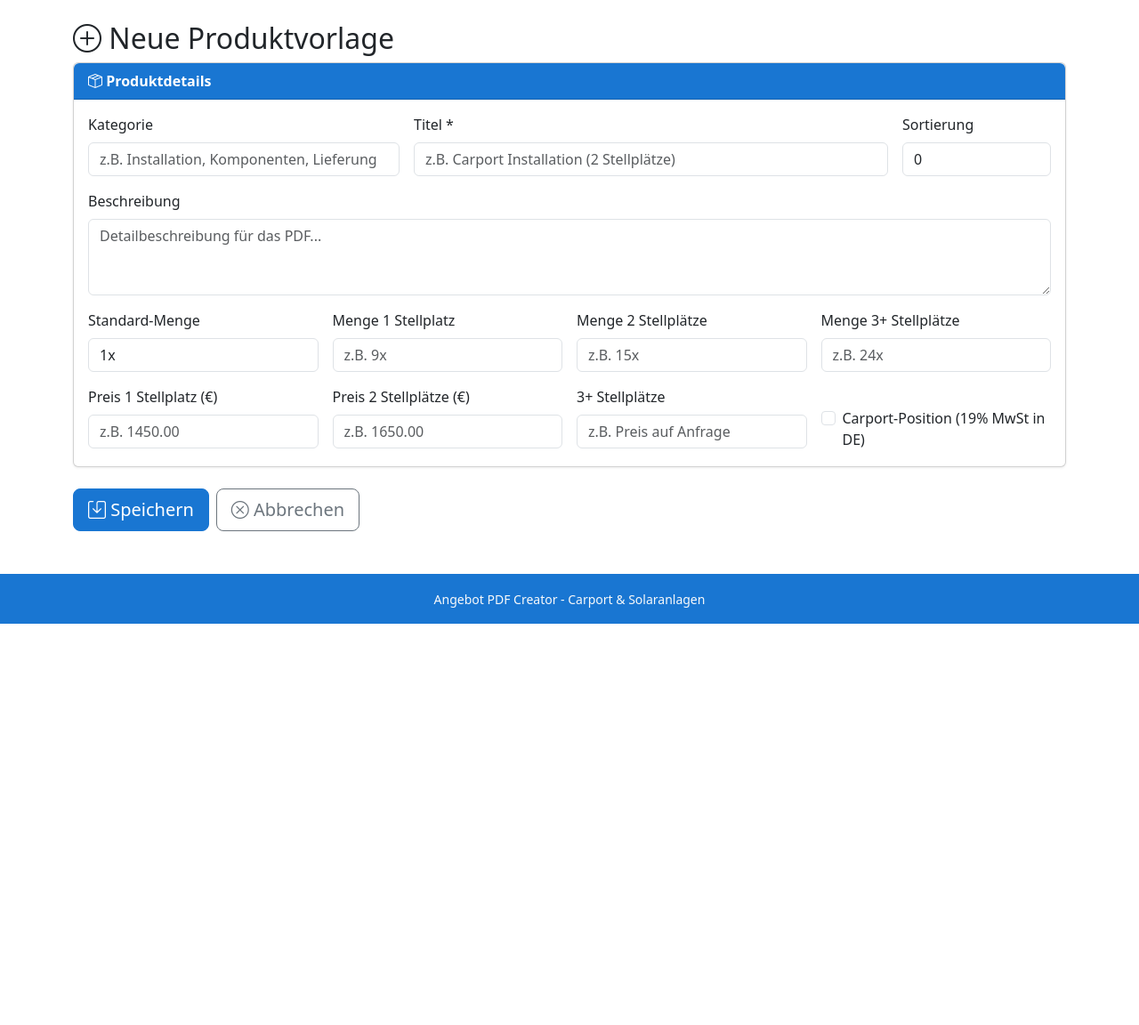
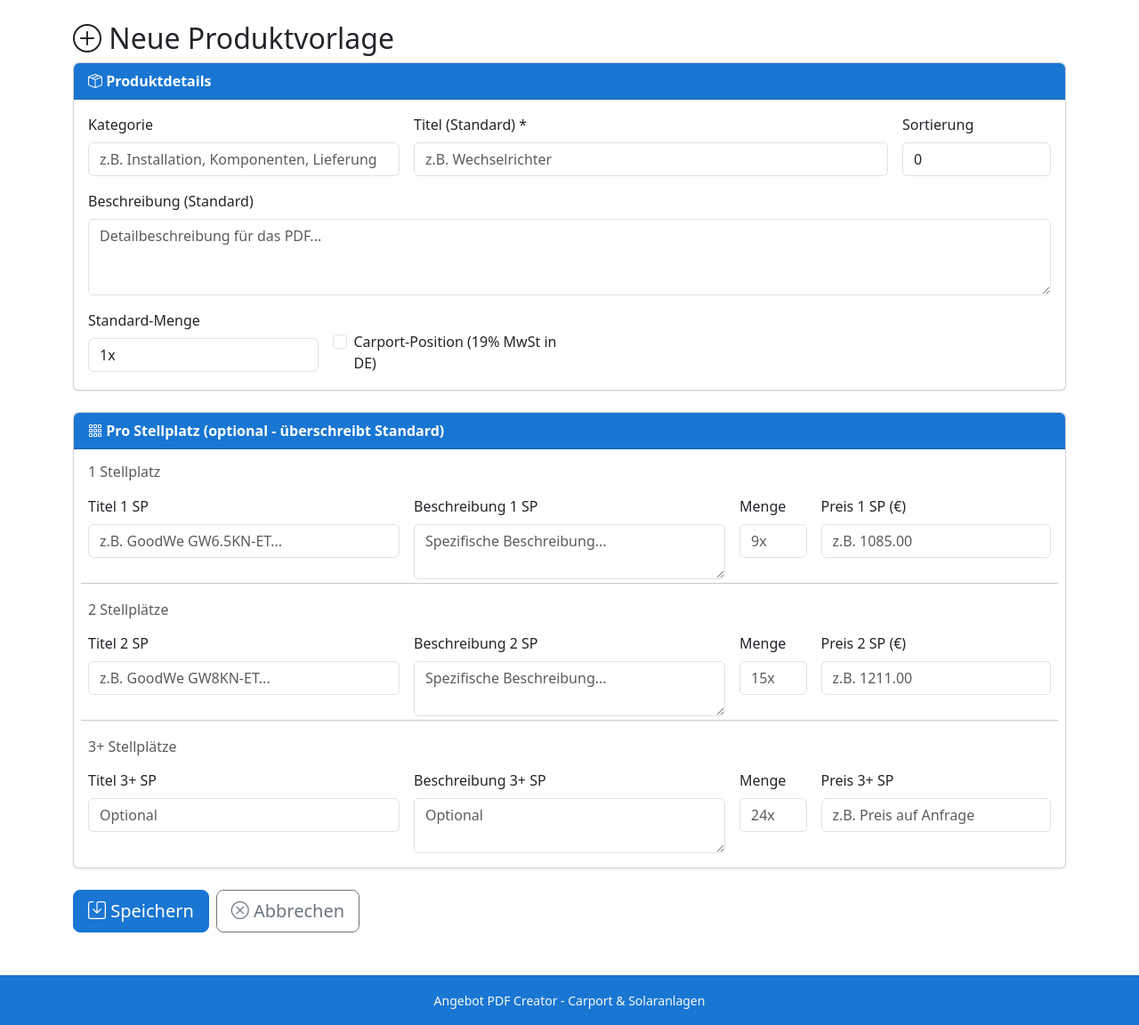
Before and after one commit to sitterdave/PDFAngebotCreator, a Flask app: page /products/new in a window 1280 px wide. Shown: the part 56-1208 px from the top of the page at 89% size. Before the commit the page ends 757 px from the top, so only its background shows below. Run offline with Flask 3, Linux system fonts and the light colour scheme; data comes from the database, SQL or seed files in the repository.

Commit message:
Stellplatzabhängige Titel/Beschreibung/Menge für Produktvorlagen
- DB: Neue Spalten title_1/2_slot, description_1/2_slot, quantity_1/2_slot
  für stellplatzspezifische Overrides in product_templates
- Wechselrichter: GoodWe GW6.5KN-ET (1SP, 1.085€) / GW8KN-ET (2SP, 1.211€)
  mit slot-spezifischen Titeln und Beschreibungen
- Batteriespeicher: 3 separate Optionen statt generischer Vorlage:
  Pylontech 7,1kWh (2.950€), Pylontech 10,65kWh (3.458€),
  Huawei LUNA2000 10kWh (4.050€)
- PV-Module: Mengen 9x (1SP) / 15x (2SP) / 24x (3+SP)
- Produktformular: Übersichtliche Sektion "Pro Stellplatz" für alle Overrides
- JS: Template-Auswahl zeigt slot-spezifische Titel/Beschreibung/Menge/Preis
  und aktualisiert bei Stellplatz-Wechsel
- Summen (Netto/Brutto) in Angebots-Formular und -Ansicht zentriert

https://claude.ai/code/session_01GQpgSP7vYaRcib7sALREaL

```diff
--- a/app.py
+++ b/app.py
@@ -328,6 +328,12 @@ def _parse_product_form(form):
         'title': form.get('title', ''),
         'description': form.get('description', ''),
         'default_quantity': form.get('default_quantity', '1x'),
+        'title_1_slot': form.get('title_1_slot', ''),
+        'title_2_slot': form.get('title_2_slot', ''),
+        'title_3_plus_title': form.get('title_3_plus_title', ''),
+        'description_1_slot': form.get('description_1_slot', ''),
+        'description_2_slot': form.get('description_2_slot', ''),
+        'description_3_plus_desc': form.get('description_3_plus_desc', ''),
         'quantity_1_slot': form.get('quantity_1_slot', ''),
         'quantity_2_slot': form.get('quantity_2_slot', ''),
         'quantity_3_plus_qty': form.get('quantity_3_plus_qty', ''),
--- a/templates/product_form.html
+++ b/templates/product_form.html
@@ -29,10 +29,10 @@
                     </datalist>
                 </div>
                 <div class="col-md-6">
-                    <label class="form-label">Titel *</label>
+                    <label class="form-label">Titel (Standard) *</label>
                     <input type="text" name="title" class="form-control"
                            value="{{ product.title or '' }}" required
-                           placeholder="z.B. Carport Installation (2 Stellplätze)">
+                           placeholder="z.B. Wechselrichter">
                 </div>
                 <div class="col-md-2">
                     <label class="form-label">Sortierung</label>
@@ -40,7 +40,7 @@
                            value="{{ product.sort_order or 0 }}">
                 </div>
                 <div class="col-md-12">
-                    <label class="form-label">Beschreibung</label>
+                    <label class="form-label">Beschreibung (Standard)</label>
                     <textarea name="description" class="form-control" rows="3"
                               placeholder="Detailbeschreibung für das PDF...">{{ product.description or '' }}</textarea>
                 </div>
@@ -50,39 +50,6 @@
                            value="{{ product.default_quantity or '1x' }}" placeholder="1x">
                 </div>
                 <div class="col-md-3">
-                    <label class="form-label">Menge 1 Stellplatz</label>
-                    <input type="text" name="quantity_1_slot" class="form-control"
-                           value="{{ product.quantity_1_slot or '' }}" placeholder="z.B. 9x">
-                </div>
-                <div class="col-md-3">
-                    <label class="form-label">Menge 2 Stellplätze</label>
-                    <input type="text" name="quantity_2_slot" class="form-control"
-                           value="{{ product.quantity_2_slot or '' }}" placeholder="z.B. 15x">
-                </div>
-                <div class="col-md-3">
-                    <label class="form-label">Menge 3+ Stellplätze</label>
-                    <input type="text" name="quantity_3_plus_qty" class="form-control"
-                           value="{{ product.quantity_3_plus_qty or '' }}" placeholder="z.B. 24x">
-                </div>
-                <div class="col-md-3">
-                    <label class="form-label">Preis 1 Stellplatz (&euro;)</label>
-                    <input type="number" name="price_1_slot" class="form-control"
-                           value="{{ product.price_1_slot if product.price_1_slot is not none else '' }}"
-                           step="0.01" placeholder="z.B. 1450.00">
-                </div>
-                <div class="col-md-3">
-                    <label class="form-label">Preis 2 Stellplätze (&euro;)</label>
-                    <input type="number" name="price_2_slot" class="form-control"
-                           value="{{ product.price_2_slot if product.price_2_slot is not none else '' }}"
-                           step="0.01" placeholder="z.B. 1650.00">
-                </div>
-                <div class="col-md-3">
-                    <label class="form-label">3+ Stellplätze</label>
-                    <input type="text" name="price_3_plus" class="form-control"
-                           value="{{ product.price_3_plus or '' }}"
-                           placeholder="z.B. Preis auf Anfrage">
-                </div>
-                <div class="col-md-3">
                     <div class="form-check mt-4">
                         <input type="checkbox" name="is_carport" class="form-check-input" value="1"
                                {{ 'checked' if product.is_carport }} id="isCarport">
@@ -90,6 +57,92 @@
                             Carport-Position (19% MwSt in DE)
                         </label>
                     </div>
+                </div>
+            </div>
+        </div>
+    </div>
+
+    <!-- Stellplatz-spezifische Overrides -->
+    <div class="card mb-4">
+        <div class="card-header bg-teal text-white">
+            <i class="bi bi-grid-3x3-gap"></i> Pro Stellplatz (optional - überschreibt Standard)
+        </div>
+        <div class="card-body">
+            <div class="row g-3">
+                <!-- 1 Stellplatz -->
+                <div class="col-12"><h6 class="text-muted mb-0">1 Stellplatz</h6></div>
+                <div class="col-md-4">
+                    <label class="form-label">Titel 1 SP</label>
+                    <input type="text" name="title_1_slot" class="form-control"
+                           value="{{ product.title_1_slot or '' }}" placeholder="z.B. GoodWe GW6.5KN-ET...">
+                </div>
+                <div class="col-md-4">
+                    <label class="form-label">Beschreibung 1 SP</label>
+                    <textarea name="description_1_slot" class="form-control" rows="2"
+                              placeholder="Spezifische Beschreibung...">{{ product.description_1_slot or '' }}</textarea>
+                </div>
+                <div class="col-md-1">
+                    <label class="form-label">Menge</label>
+                    <input type="text" name="quantity_1_slot" class="form-control"
+                           value="{{ product.quantity_1_slot or '' }}" placeholder="9x">
+                </div>
+                <div class="col-md-3">
+                    <label class="form-label">Preis 1 SP (&euro;)</label>
+                    <input type="number" name="price_1_slot" class="form-control"
+                           value="{{ product.price_1_slot if product.price_1_slot is not none else '' }}"
+                           step="0.01" placeholder="z.B. 1085.00">
+                </div>
+
+                <hr class="my-1">
+
+                <!-- 2 Stellplätze -->
+                <div class="col-12"><h6 class="text-muted mb-0">2 Stellplätze</h6></div>
+                <div class="col-md-4">
+                    <label class="form-label">Titel 2 SP</label>
+                    <input type="text" name="title_2_slot" class="form-control"
+                           value="{{ product.title_2_slot or '' }}" placeholder="z.B. GoodWe GW8KN-ET...">
+                </div>
+                <div class="col-md-4">
+                    <label class="form-label">Beschreibung 2 SP</label>
+                    <textarea name="description_2_slot" class="form-control" rows="2"
+                              placeholder="Spezifische Beschreibung...">{{ product.description_2_slot or '' }}</textarea>
+                </div>
+                <div class="col-md-1">
+                    <label class="form-label">Menge</label>
+                    <input type="text" name="quantity_2_slot" class="form-control"
+                           value="{{ product.quantity_2_slot or '' }}" placeholder="15x">
+                </div>
+                <div class="col-md-3">
+                    <label class="form-label">Preis 2 SP (&euro;)</label>
+                    <input type="number" name="price_2_slot" class="form-control"
+                           value="{{ product.price_2_slot if product.price_2_slot is not none else '' }}"
+                           step="0.01" placeholder="z.B. 1211.00">
+                </div>
+
+                <hr class="my-1">
+
+                <!-- 3+ Stellplätze -->
+                <div class="col-12"><h6 class="text-muted mb-0">3+ Stellplätze</h6></div>
+                <div class="col-md-4">
+                    <label class="form-label">Titel 3+ SP</label>
+                    <input type="text" name="title_3_plus_title" class="form-control"
+                           value="{{ product.title_3_plus_title or '' }}" placeholder="Optional">
+                </div>
+                <div class="col-md-4">
+                    <label class="form-label">Beschreibung 3+ SP</label>
+                    <textarea name="description_3_plus_desc" class="form-control" rows="2"
+                              placeholder="Optional">{{ product.description_3_plus_desc or '' }}</textarea>
+                </div>
+                <div class="col-md-1">
+                    <label class="form-label">Menge</label>
+                    <input type="text" name="quantity_3_plus_qty" class="form-control"
+                           value="{{ product.quantity_3_plus_qty or '' }}" placeholder="24x">
+                </div>
+                <div class="col-md-3">
+                    <label class="form-label">Preis 3+ SP</label>
+                    <input type="text" name="price_3_plus" class="form-control"
+                           value="{{ product.price_3_plus or '' }}"
+                           placeholder="z.B. Preis auf Anfrage">
                 </div>
             </div>
         </div>
--- a/templates/quote_form.html
+++ b/templates/quote_form.html
@@ -171,7 +171,7 @@
             </div>
         </div>
         <div class="card-footer">
-            <div class="row justify-content-end">
+            <div class="row justify-content-center">
                 <div class="col-md-4">
                     <table class="table table-sm mb-0">
                         <tr>
--- a/templates/quote_view.html
+++ b/templates/quote_view.html
@@ -98,7 +98,7 @@
                 </div>
             </div>
             <div class="card-footer">
-                <div class="row justify-content-end">
+                <div class="row justify-content-center">
                     <div class="col-md-5">
                         <table class="table table-sm mb-0">
                             <tr>
```
Also changed, not shown: models.py (+157 -40 lines), static/js/quote_form.js (+44 -24 lines).
